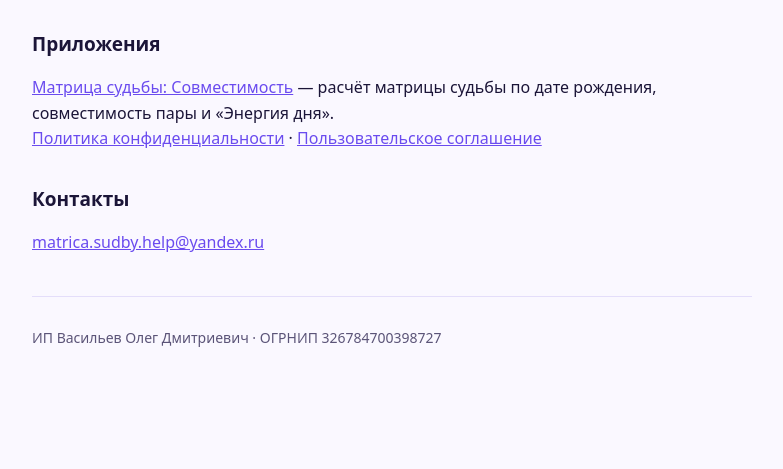
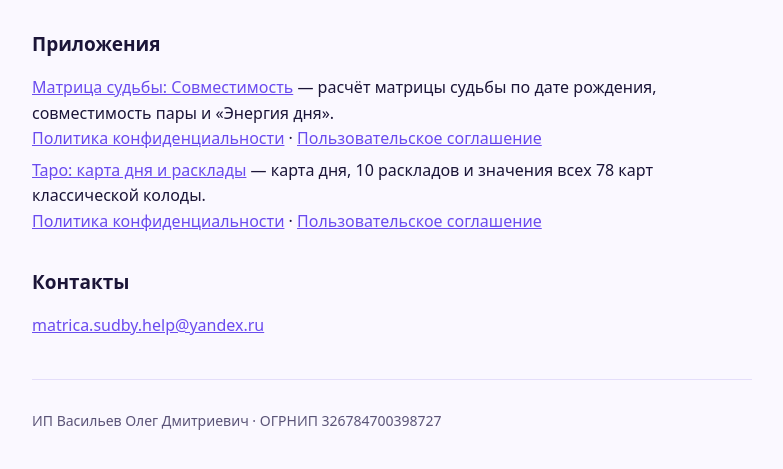
Before and after one commit to HelgApps/helgapps.github.io, a plain HTML site: page index.html in a window 1280 px wide. Shown: the part 137-606 px from the top of the page, without its empty margins (248-1031 px from the left). Drawn offline with Linux system fonts and the light colour scheme.

Commit message:
Add files via upload

```diff
--- a/index.html
+++ b/index.html
@@ -21,6 +21,13 @@
           <a href="matrix-sudby/privacy.html">Политика конфиденциальности</a> ·
           <a href="matrix-sudby/terms.html">Пользовательское соглашение</a>
         </li>
+        <li>
+          <a href="tarot/">Таро: карта дня и расклады</a> — карта дня, 10 раскладов и значения всех 78 карт
+          классической колоды.
+          <br />
+          <a href="tarot/privacy.html">Политика конфиденциальности</a> ·
+          <a href="tarot/terms.html">Пользовательское соглашение</a>
+        </li>
       </ul>
 
       <h2>Контакты</h2>
```
Also changed, not shown: app-ads.txt (added).
